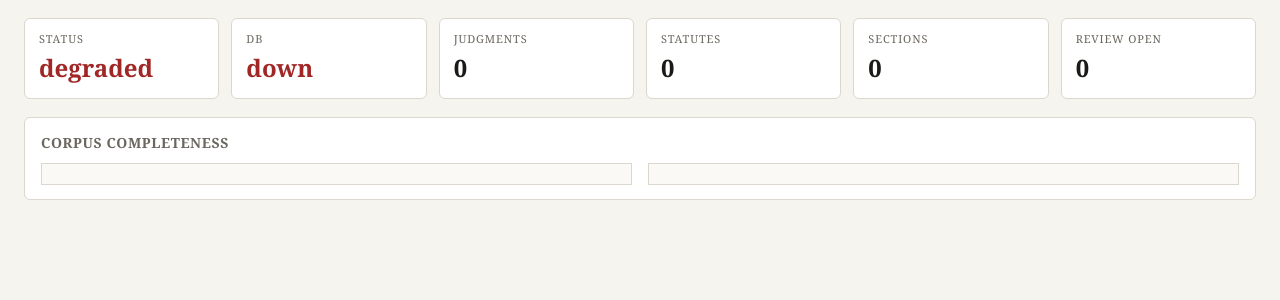
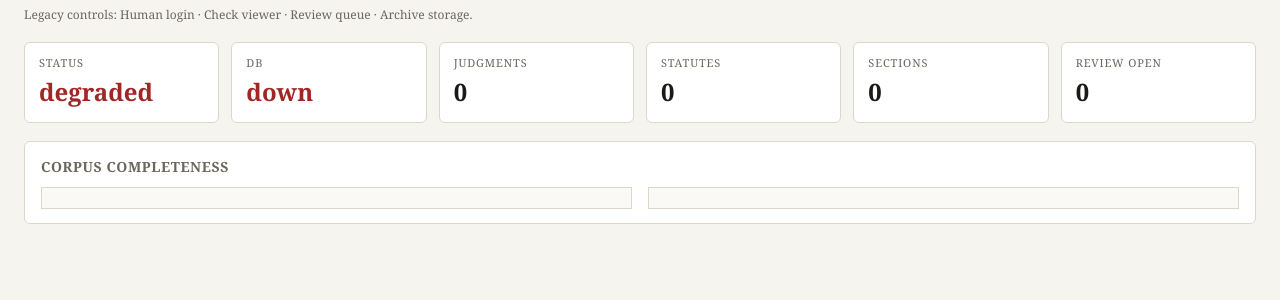
Before and after one commit to shamailsik-prog/ssa-scraper, a FastAPI app: page /dashboard in a window 1280 px wide. Shown: the part 131-431 px from the top of the page. Run offline with FastAPI, Linux system fonts and the light colour scheme; data that the repository does not hold is empty; parts of the project's set-up code (start-up, migrations or seed data) failed here and were passed over; some libraries are stand-ins or nearby versions.

Commit message:
fix(dashboard): restore legacy labels for health smoke test
Co-authored-by: shamailsik-prog <shamailsik-prog@users.noreply.github.com>

```diff
--- a/scraper/templates/dashboard.html
+++ b/scraper/templates/dashboard.html
@@ -11,6 +11,7 @@
 <body>
 <header><div><h1>SIKANDER AI — Corpus Console</h1><div class="note">Operational corpus browser. Saved text is displayed from the authenticated browse API.</div></div><div><label class="note">Admin key <input id="key" type="password" autocomplete="off"></label> <button class="primary" onclick="connect()">Connect</button> <span id="status" class="note"></span></div></header>
 <nav><button class="primary" onclick="show('overview')">Overview</button><button onclick="show('corpus')">Corpus viewer</button></nav>
+<main style="max-width:1280px;margin:6px auto 0;padding:0 24px"><div class="note">Legacy controls: Human login · Check viewer · Review queue · Archive storage.</div></main>
 <main><div id="overview"><div id="tiles" class="tiles"></div><section><h2>Corpus completeness</h2><div class="grid"><pre id="meaning"></pre><pre id="progress"></pre></div></section></div>
 <div id="corpus" hidden><section><h2>Browse and search</h2><div style="display:flex;flex-wrap:wrap;gap:8px;align-items:center"><label>Kind <select id="kind"><option value="citations">citations</option><option value="judgments">judgments</option><option value="statutes">statutes</option></select></label><label>Search <input id="query" placeholder="citation, title, or statute"></label><label>Source <input id="source" placeholder="PakistanLawSite"></label><button class="primary" onclick="loadList(0)">Search</button><span id="meta" class="note"></span></div><div id="list" style="margin-top:12px"></div></section><section><h2>Record detail — full saved text</h2><div id="detailMeta" class="note">Open a row to inspect saved body text.</div><pre id="detail" style="max-height:560px;margin-top:8px"></pre></section></div></main>
 <script>
```
